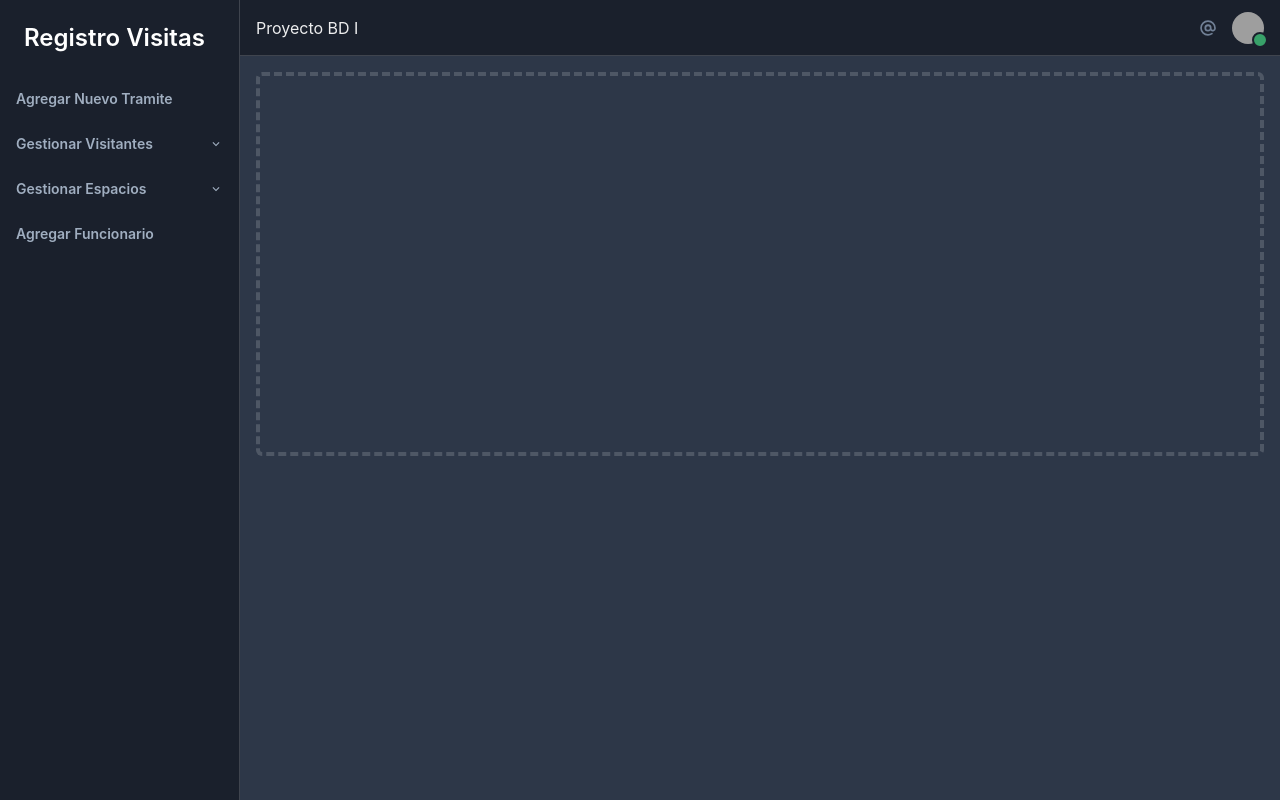
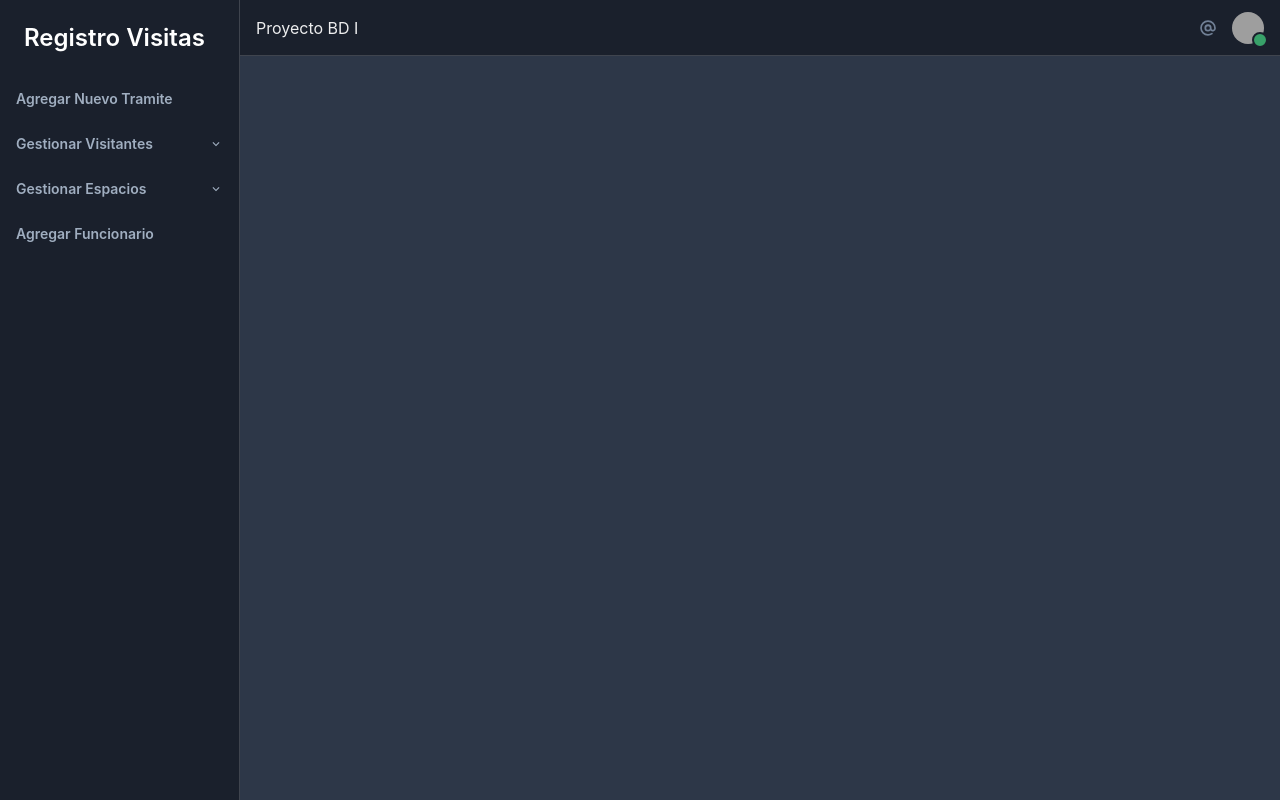
Before and after one commit to Johan-Palacios/registrosVisitasBD, a React (Vite) app in the folder basedatosfront/: page / in a window 1280 px wide. Built offline with nearby package versions, Linux system fonts and the light colour scheme; grey boxes are pictures that could not be loaded.

Commit message:
feat: improve style

```diff
--- a/basedatosfront/src/pages/SideBar.jsx
+++ b/basedatosfront/src/pages/SideBar.jsx
@@ -4,14 +4,15 @@ import { AtSignIcon, HamburgerIcon } from "@chakra-ui/icons";
 
 const Sidebar = ({ children }) => {
   const sidebar = useDisclosure();
-    return (
+  return (
     <Box
       as="section"
       bg="gray.50"
       _dark={{
         bg: "gray.700",
-        }}
+      }}
       minH="100vh"
+      overflowY={'auto'}
     >
       <SidebarContent
         display={{
@@ -57,7 +58,7 @@ const Sidebar = ({ children }) => {
               md: "none",
             }}
             onClick={sidebar.onOpen}
-            icon={<HamburgerIcon/>}
+            icon={<HamburgerIcon />}
             size="sm"
           />
           <Text
@@ -86,9 +87,12 @@ const Sidebar = ({ children }) => {
           </Flex>
         </Flex>
 
-        <Box as="main" p="4">
-          {/* Add content here, remove div below  */}
-          <Box borderWidth="4px" borderStyle="dashed" rounded="md" h="96" />
+        <Box as="main" p="4"
+        >
+          <Box
+            margin={4} rounded="md" h="96">
+            {children}
+          </Box>
         </Box>
       </Box>
     </Box>
```
